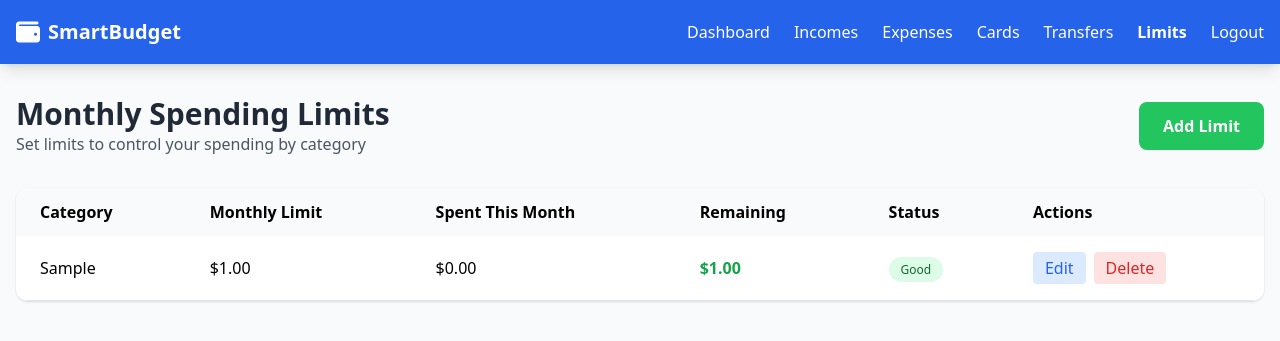
After one commit to Hanane2001/SMART_Wallet, a PHP site: page /limits/list.php in a window 1280 px wide. The commit adds this page. Shown: the top 341 px of the page. Run offline with PHP 8.4, Linux system fonts and the light colour scheme; the visitor is signed in with stand-in values (Sample User, id 1); tables that the repository leaves empty hold one stand-in row (values such as "Sample post"); some libraries are stand-ins or nearby versions.

Commit message:
ajouter page delete edit list check pour limits (crud)

```diff
--- a/cards/list.php
+++ b/cards/list.php
@@ -23,12 +23,12 @@ $cards_res = $conn->query("SELECT * FROM cards WHERE idUser = $userId ORDER BY i
                     <span class="text-white text-xl font-bold">SmartBudget</span>
                 </div>
                 <div id="navLinks" class="hidden md:flex space-x-6">
-                    <!-- <a href="../index.php" class="text-white hover:text-blue-200">Home</a> -->
                     <a href="../dashboard.php" class="text-white hover:text-blue-200">Dashboard</a>
                     <a href="../incomes/list.php" class="text-white hover:text-blue-200">Incomes</a>
                     <a href="../expenses/list.php" class="text-white hover:text-blue-200">Expenses</a>
                     <a href="list.php" class="text-white font-bold">Cards</a>
                     <a href="../transfers/list.php" class="text-white hover:text-blue-200">Transfers</a>
+                    <a href="../limits/list.php" class="text-white hover:text-blue-200">Limits</a>
                     <a href="../auth/logout.php" class="text-white hover:text-blue-200">Logout</a>
                 </div>
                 <button id="menu_tougle" class="md:hidden text-white"><i class="fas fa-bars text-2xl"></i></button>
--- a/dashboard.php
+++ b/dashboard.php
@@ -34,12 +34,12 @@ $month_expense = $month_expense_result->fetch_assoc()['total'] ?? 0;
                     <span class="text-white text-xl font-bold">SmartBudget</span>
                 </div>
                 <div id="navLinks" class="hidden md:flex space-x-6">
-                    <!-- <a href="index.php" class="text-white hover:text-blue-200">Home</a> -->
                     <a href="dashboard.php" class="text-white font-bold">Dashboard</a>
                     <a href="incomes/list.php" class="text-white hover:text-blue-200">Incomes</a>
                     <a href="expenses/list.php" class="text-white hover:text-blue-200">Expenses</a>
                     <a href="cards/list.php" class="text-white hover:text-blue-200">Cards</a>
                     <a href="transfers/list.php" class="text-white hover:text-blue-200">Transfers</a>
+                    <a href="limits/list.php" class="text-white hover:text-blue-200">Limits</a>
                     <a href="auth/logout.php" class="text-white hover:text-blue-200">Logout</a>
                 </div>
                 <button id="menu_tougle" class="md:hidden text-white"><i class="fas fa-bars text-2xl"></i></button>
--- a/expenses/list.php
+++ b/expenses/list.php
@@ -29,12 +29,12 @@ ORDER BY e.dateEx DESC");
                     <span class="text-white text-xl font-bold">SmartBudget</span>
                 </div>
                 <div id="navLinks" class="hidden md:flex space-x-6">
-                    <!-- <a href="../index.php" class="text-white hover:text-blue-200">Home</a> -->
                     <a href="../dashboard.php" class="text-white hover:text-blue-200">Dashboard</a>
                     <a href="../incomes/list.php" class="text-white hover:text-blue-200">Incomes</a>
                     <a href="list.php" class="text-white font-bold">Expenses</a>
                     <a href="../cards/list.php" class="text-white hover:text-blue-200">Cards</a>
                     <a href="../transfers/list.php" class="text-white hover:text-blue-200">Transfers</a>
+                    <a href="../limits/list.php" class="text-white hover:text-blue-200">Limits</a>
                     <a href="../auth/logout.php" class="text-white hover:text-blue-200">Logout</a>
                 </div>
                 <button id="menu_tougle" class="md:hidden text-white"><i class="fas fa-bars text-2xl"></i></button>
@@ -107,6 +107,7 @@ ORDER BY e.dateEx DESC");
                             <th class="px-6 py-3 text-left">Card</th>
                             <th class="px-6 py-3 text-left">Category</th>
                             <th class="px-6 py-3 text-left">Description</th>
+                            <th class="px-6 py-3 text-left">Actions</th>
                         </tr>
                     </thead>
                     <tbody>
--- a/incomes/list.php
+++ b/incomes/list.php
@@ -28,12 +28,12 @@ ORDER BY i.dateIn DESC");
                     <span class="text-white text-xl font-bold">SmartBudget</span>
                 </div>
                 <div id="navLinks" class="hidden md:flex space-x-6">
-                    <!-- <a href="../index.php" class="text-white hover:text-blue-200">Home</a> -->
                     <a href="../dashboard.php" class="text-white hover:text-blue-200">Dashboard</a>
                     <a href="list.php" class="text-white font-bold">Incomes</a>
                     <a href="../expenses/list.php" class="text-white hover:text-blue-200">Expenses</a>
                     <a href="../cards/list.php" class="text-white hover:text-blue-200">Cards</a>
                     <a href="../transfers/list.php" class="text-white hover:text-blue-200">Transfers</a>
+                    <a href="../limits/list.php" class="text-white hover:text-blue-200">Limits</a>
                     <a href="../auth/logout.php" class="text-white hover:text-blue-200">Logout</a>
                 </div>
                 <button id="menu_tougle" class="md:hidden text-white"><i class="fas fa-bars text-2xl"></i></button>
@@ -91,6 +91,7 @@ ORDER BY i.dateIn DESC");
                             <th class="px-6 py-3 text-left">Amount</th>
                             <th class="px-6 py-3 text-left">Card</th>
                             <th class="px-6 py-3 text-left">Description</th>
+                            <th class="px-6 py-3 text-left">Actions</th>
                         </tr>
                     </thead>
                     <tbody>
--- /dev/null
+++ b/limits/list.php
@@ -0,0 +1,165 @@
+<?php
+session_start();
+include '../config/database.php';
+checkAuth();
+$userId = $_SESSION['user_id'];
+$limits_result = $conn->query("SELECT * FROM monthly_limits WHERE idUser = $userId ORDER BY category");
+?>
+<!DOCTYPE html>
+<html lang="en">
+<head>
+    <meta charset="UTF-8">
+    <meta name="viewport" content="width=device-width, initial-scale=1.0">
+    <title>Monthly Limits - SmartBudget</title>
+    <script src="https://cdn.tailwindcss.com"></script>
+    <link rel="stylesheet" href="https://cdnjs.cloudflare.com/ajax/libs/font-awesome/6.4.0/css/all.min.css">
+</head>
+<body class="bg-gray-50">
+    <nav class="bg-blue-600 shadow-lg">
+        <div class="container mx-auto px-4">
+            <div class="flex justify-between items-center py-4">
+                <div class="flex items-center space-x-2">
+                    <i class="fas fa-wallet text-white text-2xl"></i>
+                    <span class="text-white text-xl font-bold">SmartBudget</span>
+                </div>
+                <div id="navLinks" class="hidden md:flex space-x-6">
+                    <a href="../dashboard.php" class="text-white hover:text-blue-200">Dashboard</a>
+                    <a href="../incomes/list.php" class="text-white hover:text-blue-200">Incomes</a>
+                    <a href="../expenses/list.php" class="text-white hover:text-blue-200">Expenses</a>
+                    <a href="../cards/list.php" class="text-white hover:text-blue-200">Cards</a>
+                    <a href="../transfers/list.php" class="text-white hover:text-blue-200">Transfers</a>
+                    <a href="list.php" class="text-white font-bold">Limits</a>
+                    <a href="../auth/logout.php" class="text-white hover:text-blue-200">Logout</a>
+                </div>
+                <button id="menu_tougle" class="md:hidden text-white"><i class="fas fa-bars text-2xl"></i></button>
+            </div>
+        </div>
+    </nav>
+
+    <div class="container mx-auto px-4 py-8">
+        <div class="flex justify-between items-center mb-8">
+            <div>
+                <h1 class="text-3xl font-bold text-gray-800">Monthly Spending Limits</h1>
+                <p class="text-gray-600">Set limits to control your spending by category</p>
+            </div>
+            <button onclick="showAddForm()" class="bg-green-500 text-white px-6 py-3 rounded-lg font-semibold hover:bg-green-600 transition">Add Limit</button>
+        </div>
+
+        <div id="addForm" class="hidden bg-white rounded-xl shadow p-6 mb-8">
+            <h2 class="text-xl font-bold mb-4">Set New Monthly Limit</h2>
+            <form action="create.php" method="POST" class="space-y-4">
+                <div class="grid md:grid-cols-2 gap-4">
+                    <div>
+                        <label class="block text-gray-700 mb-2">Category</label>
+                        <select name="category" required class="w-full px-4 py-2 border rounded-lg focus:ring-2 focus:ring-blue-500 focus:border-blue-500">
+                            <option value="">Select Category</option>
+                            <option value="Food">Food</option>
+                            <option value="Transportation">Transportation</option>
+                            <option value="Housing">Housing</option>
+                            <option value="Entertainment">Entertainment</option>
+                            <option value="Shopping">Shopping</option>
+                            <option value="Healthcare">Healthcare</option>
+                            <option value="Education">Education</option>
+                            <option value="Utilities">Utilities</option>
+                            <option value="Other">Other</option>
+                        </select>
+                    </div>
+                    <div>
+                        <label class="block text-gray-700 mb-2">Monthly Limit ($)</label>
+                        <input type="number" step="0.01" min="0" name="monthlyLimit" required class="w-full px-4 py-2 border rounded-lg focus:ring-2 focus:ring-blue-500 focus:border-blue-500">
+                    </div>
+                </div>
+                <div class="flex space-x-3 pt-4">
+                    <button type="submit" class="bg-green-500 text-white px-6 py-2 rounded-lg hover:bg-green-600 transition">Save Limit</button>
+                    <button type="button" onclick="hideAddForm()" class="bg-gray-300 text-gray-700 px-6 py-2 rounded-lg hover:bg-gray-400 transition">Cancel</button>
+                </div>
+            </form>
+        </div>
+
+        <div class="bg-white rounded-xl shadow overflow-hidden">
+            <div class="overflow-x-auto">
+                <table class="w-full">
+                    <thead class="bg-gray-50">
+                        <tr>
+                            <th class="px-6 py-3 text-left">Category</th>
+                            <th class="px-6 py-3 text-left">Monthly Limit</th>
+                            <th class="px-6 py-3 text-left">Spent This Month</th>
+                            <th class="px-6 py-3 text-left">Remaining</th>
+                            <th class="px-6 py-3 text-left">Status</th>
+                            <th class="px-6 py-3 text-left">Actions</th>
+                        </tr>
+                    </thead>
+                    <tbody>
+                        <?php
+                        $month = date('Y-m');
+                        $limits_data = [];
+
+                        while($limit = $limits_result->fetch_assoc()):
+                            $spent_result = $conn->query("SELECT SUM(amountEx) as total
+                                FROM expenses
+                                WHERE idUser = $userId
+                                AND category = '{$limit['category']}'
+                                AND DATE_FORMAT(dateEx, '%Y-%m') = '$month'");
+                            $spent = $spent_result->fetch_assoc()['total'] ?? 0;
+                            $remaining = $limit['monthlyLimit'] - $spent;
+                            $percentage = $limit['monthlyLimit'] > 0 ? ($spent / $limit['monthlyLimit']) * 100 : 0;
+
+                            if ($percentage >= 100) {
+                                $status = "Exceeded";
+                                $status_color = "bg-red-100 text-red-800";
+                            } elseif ($percentage >= 80) {
+                                $status = "Warning";
+                                $status_color = "bg-yellow-100 text-yellow-800";
+                            } else {
+                                $status = "Good";
+                                $status_color = "bg-green-100 text-green-800";
+                            }
+                        ?>
+                        <tr class="border-b hover:bg-gray-50">
+                            <td class="px-6 py-4 font-medium"><?php echo htmlspecialchars($limit['category']); ?></td>
+                            <td class="px-6 py-4">$<?php echo number_format($limit['monthlyLimit'], 2); ?></td>
+                            <td class="px-6 py-4">$<?php echo number_format($spent, 2); ?></td>
+                            <td class="px-6 py-4 font-semibold <?php echo $remaining < 0 ? 'text-red-600' : 'text-green-600'; ?>">
+                                $<?php echo number_format($remaining, 2); ?>
+                            </td>
+                            <td class="px-6 py-4">
+                                <span class="px-3 py-1 rounded-full text-xs font-medium <?php echo $status_color; ?>">
+                                    <?php echo $status; ?>
+                                </span>
+                            </td>
+                            <td class="px-6 py-4">
+                                <div class="flex space-x-2">
+                                    <a href="edit.php?id=<?php echo $limit['idLimit']; ?>" class="bg-blue-100 text-blue-600 px-3 py-1 rounded hover:bg-blue-200 transition">Edit</a>
+                                    <a href="delete.php?id=<?php echo $limit['idLimit']; ?>" onclick="return confirm('Delete this limit?')" class="bg-red-100 text-red-600 px-3 py-1 rounded hover:bg-red-200 transition">Delete</a>
+                                </div>
+                            </td>
+                        </tr>
+                        <?php endwhile; ?>
+
+                        <?php if($limits_result->num_rows == 0): ?>
+                        <tr>
+                            <td colspan="6" class="px-6 py-8 text-center text-gray-500">
+                                <p class="mb-2">No limits set yet.</p>
+                                <p>Set monthly limits to control your spending.</p>
+                            </td>
+                        </tr>
+                        <?php endif; ?>
+                    </tbody>
+                </table>
+            </div>
+        </div>
+    </div>
+
+    <script>
+        function showAddForm() {
+            document.getElementById('addForm').classList.remove('hidden');
+        }
+
+        function hideAddForm() {
+            document.getElementById('addForm').classList.add('hidden');
+        }
+    </script>
+    <script src="../assets/js/main.js"></script>
+</body>
+</html>
+<?php closeConnection($conn); ?>
--- a/transfers/list.php
+++ b/transfers/list.php
@@ -45,12 +45,12 @@ $cards_result = $cards_stmt->get_result();
                     <span class="text-white text-xl font-bold">SmartBudget</span>
                 </div>
                 <div id="navLinks" class="hidden md:flex space-x-6">
-                    <!-- <a href="../index.php" class="text-white hover:text-blue-200">Home</a> -->
                     <a href="../dashboard.php" class="text-white hover:text-blue-200">Dashboard</a>
                     <a href="../incomes/list.php" class="text-white hover:text-blue-200">Incomes</a>
                     <a href="../expenses/list.php" class="text-white hover:text-blue-200">Expenses</a>
                     <a href="../cards/list.php" class="text-white hover:text-blue-200">Cards</a>
                     <a href="list.php" class="text-white font-bold">Transfers</a>
+                    <a href="../limits/list.php" class="text-white hover:text-blue-200">Limits</a>
                     <a href="../auth/logout.php" class="text-white hover:text-blue-200">Logout</a>
                 </div>
                 <button id="menu_tougle" class="md:hidden text-white"><i class="fas fa-bars text-2xl"></i></button>
```
Also changed, not shown: limits/check.php (added, +49 -0 lines), limits/delete.php (added, +23 -0 lines), limits/edit.php (added, +87 -0 lines).
